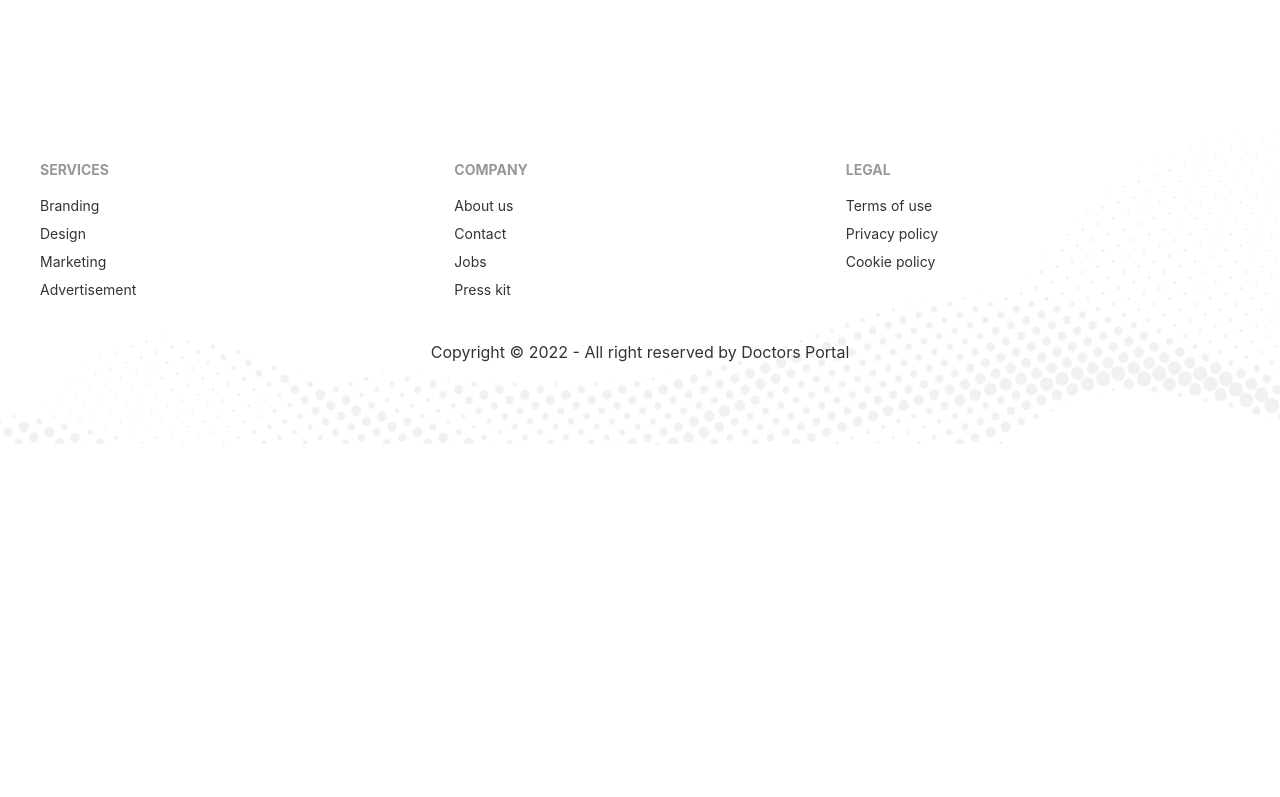
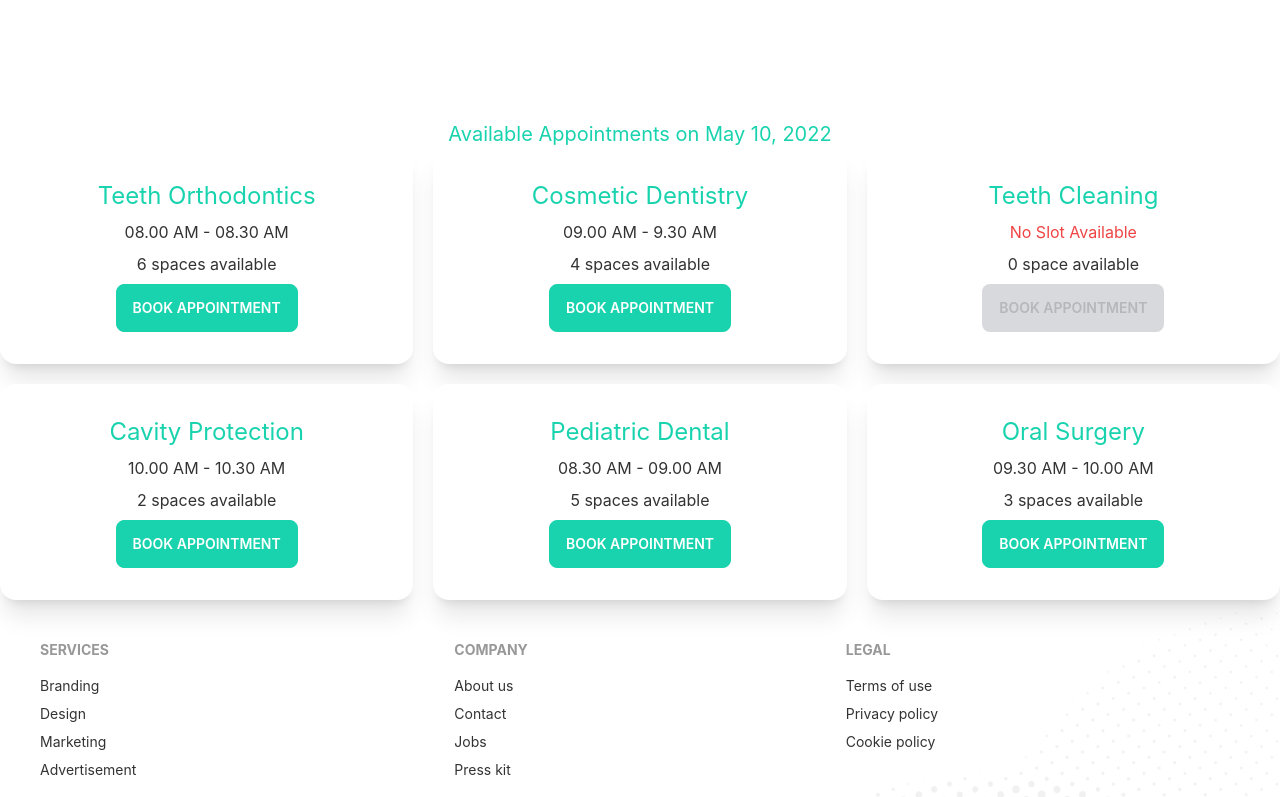
Before and after one commit to sebokdas1/doctors-portal-client, a React (Create React App) app: page /appointment in a window 1280 px wide. Shown: the part 680-1477 px from the top of the page. Before the commit the page ends 1124 px from the top, so only its background shows below. Built offline with nearby package versions, Linux system fonts and the light colour scheme.

Commit message:
service detail

```diff
--- /dev/null
+++ b/public/services.json
@@ -0,0 +1,57 @@
+[
+    {
+        "_id": 1,
+        "name": "Teeth Orthodontics",
+        "slots": [
+            "08.00 AM - 08.30 AM",
+            "08.30 AM - 09.00 AM",
+            "09.00 AM - 9.30 AM",
+            "09.30 AM - 10.00 AM",
+            "10.00 AM - 10.30 AM",
+            "10.30 AM - 11.00 AM"
+        ]
+    },
+    {
+        "_id": 2,
+        "name": "Cosmetic Dentistry",
+        "slots": [
+            "09.00 AM - 9.30 AM",
+            "09.30 AM - 10.00 AM",
+            "10.00 AM - 10.30 AM",
+            "10.30 AM - 11.00 AM"
+        ]
+    },
+    {
+        "_id": 3,
+        "name": "Teeth Cleaning",
+        "slots": []
+    },
+    {
+        "_id": 4,
+        "name": "Cavity Protection",
+        "slots": [
+            "10.00 AM - 10.30 AM",
+            "10.30 AM - 11.00 AM"
+        ]
+    },
+    {
+        "_id": 5,
+        "name": "Pediatric Dental",
+        "slots": [
+            "08.30 AM - 09.00 AM",
+            "09.00 AM - 9.30 AM",
+            "09.30 AM - 10.00 AM",
+            "10.00 AM - 10.30 AM",
+            "10.30 AM - 11.00 AM"
+        ]
+    },
+    {
+        "_id": 6,
+        "name": "Oral Surgery",
+        "slots": [
+            "09.30 AM - 10.00 AM",
+            "10.00 AM - 10.30 AM",
+            "10.30 AM - 11.00 AM"
+        ]
+    }
+]
--- a/src/Pages/AppointmentPage/Appointment.js
+++ b/src/Pages/AppointmentPage/Appointment.js
@@ -1,11 +1,14 @@
-import React from 'react';
+import React, { useState } from 'react';
 import Footer from '../Footer/Footer';
 import AppointmentBanner from './AppointmentBanner';
+import AvailableAppointment from './AvailableAppointment';
 
 const Appointment = () => {
+    const [date, setDate] = useState(new Date());
     return (
         <div>
-            <AppointmentBanner />
+            <AppointmentBanner date={date} setDate={setDate} />
+            <AvailableAppointment date={date} />
             <Footer />
         </div>
     );
--- a/src/Pages/AppointmentPage/AppointmentBanner.js
+++ b/src/Pages/AppointmentPage/AppointmentBanner.js
@@ -1,14 +1,14 @@
-import React, { useState } from 'react';
-import Chair from '../../assets/images/chair.png';
+import React from 'react';
+import chair from '../../assets/images/chair.png';
 import { DayPicker } from 'react-day-picker';
 import 'react-day-picker/dist/style.css';
 
-const AppointmentBanner = () => {
-    const [date, setDate] = useState(new Date());
+const AppointmentBanner = (date, setDate) => {
+
     return (
-        <div class="hero min-h-screen">
-            <div class="hero-content flex-col lg:flex-row-reverse">
-                <img src={Chair} alt="" class="max-w-sm rounded-lg shadow-2xl" />
+        <div className="hero min-h-screen">
+            <div className="hero-content flex-col lg:flex-row-reverse">
+                <img src={chair} alt="" className="max-w-sm rounded-lg shadow-2xl" />
                 <div>
                     <DayPicker
                         mode="single"
--- /dev/null
+++ b/src/Pages/AppointmentPage/AvailableAppointment.js
@@ -0,0 +1,27 @@
+import { format } from 'date-fns';
+import React, { useEffect, useState } from 'react';
+import Service from './Service';
+
+const AvailableAppointment = ({ date }) => {
+    const [services, setServices] = useState([]);
+    useEffect(() => {
+        fetch('services.json')
+            .then(res => res.json())
+            .then(data => setServices(data))
+    }, []);
+    return (
+        <div>
+            <h4 className='text-xl text-secondary text-center'>Available Appointments on {format(date, 'PP')}</h4>
+            <div className='grid grid-cols-1 md:grid-cols-2 lg:grid-cols-3 gap-5'>
+                {
+                    services.map(service => <Service
+                        key={service._id}
+                        service={service}
+                    ></Service>)
+                }
+            </div>
+        </div>
+    );
+};
+
+export default AvailableAppointment;
--- /dev/null
+++ b/src/Pages/AppointmentPage/Service.js
@@ -0,0 +1,23 @@
+import React from 'react';
+
+const Service = ({ service }) => {
+    const { name, slots } = service;
+    return (
+        <div className="card lg:max-w-lg bg-base-100 shadow-xl">
+            <div className="card-body text-center">
+                <h2 className="text-bold text-2xl text-secondary ">{name}</h2>
+                <p>{
+                    slots.length
+                        ? <span>{slots[0]}</span>
+                        : <span className='text-red-500'>No Slot Available</span>
+                }</p>
+                <p>{slots.length} {slots.length > 1 ? 'spaces' : 'space'} available</p>
+                <div className="card-actions justify-center">
+                    <button disabled={slots.length === 0} className="btn btn-secondary uppercase text-white">Book Appointment</button>
+                </div>
+            </div>
+        </div>
+    );
+};
+
+export default Service;
```
